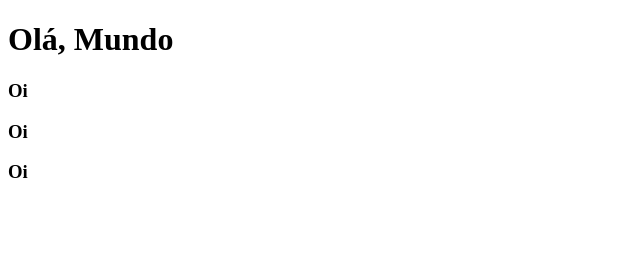
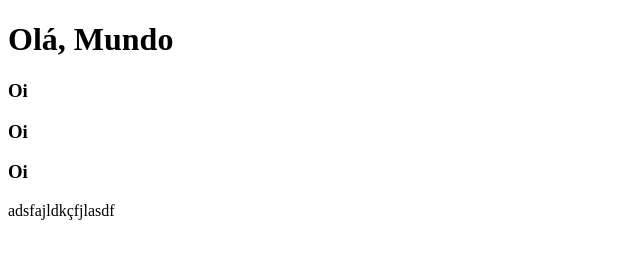
Before and after one commit to DaniloSreis/teste, a plain HTML site: page index.html in a window 1280 px wide. Shown: the whole page, without its empty margins (0-640 px from the left). Drawn offline with Linux system fonts and the light colour scheme.

Commit message:
aldskfjaçld

```diff
--- a/index.html
+++ b/index.html
@@ -10,5 +10,6 @@
   <h3>Oi</h3>
   <h3>Oi</h3>
   <h3>Oi</h3>
+  <p>adsfajldkçfjlasdf</p>
 </body>
 </html>
```
